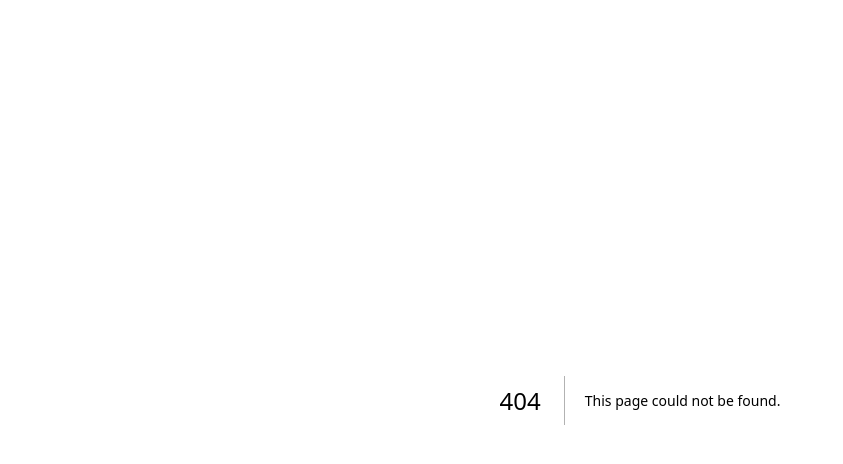
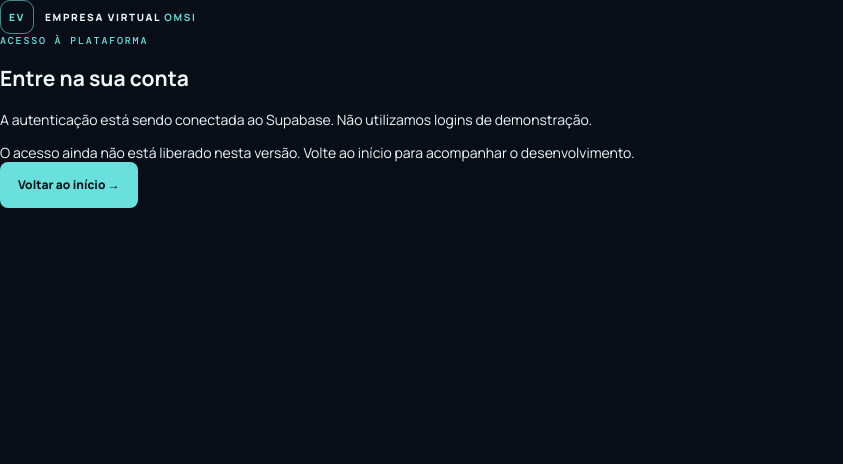
Before and after one commit to MichaelPriest/empresa-virtual-portal-OMSI, a Next.js app: page /login in a window 1280 px wide. Before the commit this address had no page. Shown: the top 464 px of the page, without its empty margins (0-843 px from the left). Built offline with nearby package versions, Linux system fonts and the light colour scheme.

Commit message:
feat: add Supabase client foundation and project docs

```diff
--- /dev/null
+++ b/src/app/login/page.tsx
@@ -0,0 +1,5 @@
+import Link from "next/link";
+
+export default function LoginPage() {
+  return <main className="auth-page"><section className="auth-card"><Link className="brand" href="/"><span className="brand-mark">EV</span><span>EMPRESA VIRTUAL <b>OMSI</b></span></Link><div className="eyebrow">ACESSO À PLATAFORMA</div><h1>Entre na sua conta</h1><p>A autenticação está sendo conectada ao Supabase. Não utilizamos logins de demonstração.</p><div className="auth-notice">O acesso ainda não está liberado nesta versão. Volte ao início para acompanhar o desenvolvimento.</div><Link className="button button-primary" href="/">Voltar ao início →</Link></section></main>;
+}
```
